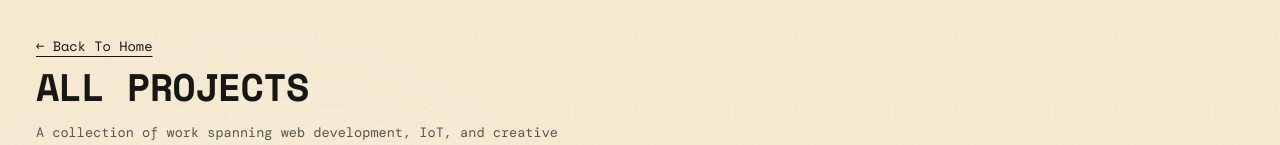
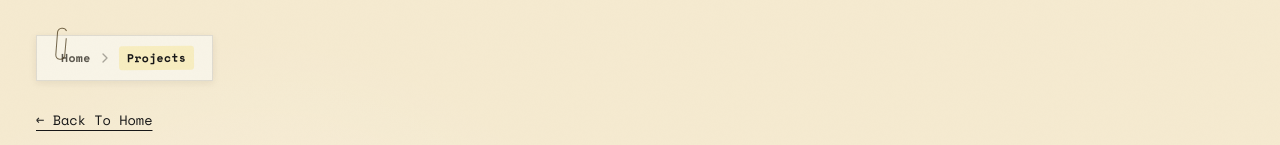
Before and after one commit to sdrzfn/my-portfolio, a Next.js app: page /projects in a window 1280 px wide. Shown: the top 145 px of the page. Built offline with nearby package versions, Linux system fonts and the light colour scheme; a web font is replaced by a local one.

Commit message:
add: new breadcrumbs for project pages

```diff
--- a/app/globals.css
+++ b/app/globals.css
@@ -2000,3 +2000,129 @@ form button:disabled {
     justify-content: center;
   }
 }
+
+/* ============================================
+   BREADCRUMB - SCRAPBOOK PAPER + CLIP
+   ============================================ */
+
+.breadcrumb {
+  margin-bottom: 28px;
+}
+
+.breadcrumb-paper {
+  position: relative;
+  display: inline-flex;
+  align-items: center;
+  padding: 10px 18px 10px 24px;
+  background: var(--paper);
+  border: 1px solid rgba(0, 0, 0, .1);
+  box-shadow: 0 2px 8px rgba(40, 31, 18, .08);
+  overflow: visible;
+}
+
+/* Paper clip decoration */
+.breadcrumb-clip {
+  position: absolute;
+  top: -10px;
+  left: 12px;
+  z-index: 10;
+  transform: rotate(-6deg);
+  opacity: 0.75;
+  transition: transform 0.3s ease, opacity 0.3s ease;
+}
+
+.breadcrumb-paper:hover .breadcrumb-clip {
+  transform: rotate(-2deg) scale(1.05);
+  opacity: 0.9;
+}
+
+/* Breadcrumb list */
+.breadcrumb-list {
+  display: flex;
+  align-items: center;
+  gap: 6px;
+  list-style: none;
+  margin: 0;
+  padding: 0;
+  font-family: var(--display);
+  font-size: 0.72rem;
+  font-weight: 700;
+  letter-spacing: 0.03em;
+}
+
+/* Breadcrumb item */
+.breadcrumb-item {
+  display: flex;
+  align-items: center;
+  gap: 6px;
+}
+
+/* Separator arrow */
+.breadcrumb-separator {
+  display: flex;
+  align-items: center;
+  color: var(--muted);
+  opacity: 0.5;
+}
+
+/* Breadcrumb link */
+.breadcrumb-link {
+  color: var(--muted);
+  text-decoration: none;
+  transition: color 0.2s ease;
+  position: relative;
+}
+
+.breadcrumb-link::after {
+  content: "";
+  position: absolute;
+  bottom: -2px;
+  left: 0;
+  width: 0;
+  height: 1px;
+  background: var(--yellow);
+  transition: width 0.25s ease;
+}
+
+.breadcrumb-link:hover {
+  color: var(--ink);
+}
+
+.breadcrumb-link:hover::after {
+  width: 100%;
+}
+
+/* Current page (last item) */
+.breadcrumb-current {
+  color: var(--ink);
+  font-weight: 700;
+  padding: 2px 8px;
+  background: rgba(241, 215, 75, 0.25);
+  border-radius: 3px;
+  transform: rotate(-0.5deg);
+  display: inline-block;
+}
+
+/* Responsive */
+@media (max-width: 620px) {
+  .breadcrumb-paper {
+    padding: 8px 14px 8px 18px;
+  }
+
+  .breadcrumb-list {
+    font-size: 0.65rem;
+    gap: 4px;
+  }
+
+  .breadcrumb-clip {
+    width: 24px;
+    height: 34px;
+    left: 8px;
+    top: -8px;
+  }
+
+  .breadcrumb-separator svg {
+    width: 12px;
+    height: 12px;
+  }
+}
--- /dev/null
+++ b/components/Breadcrumb.tsx
@@ -0,0 +1,76 @@
+"use client";
+
+import Link from "next/link";
+
+type Crumb = {
+  label: string;
+  href?: string;
+};
+
+type Props = {
+  items: Crumb[];
+};
+
+export default function Breadcrumb({ items }: Props) {
+  return (
+    <nav className="breadcrumb" aria-label="Breadcrumb">
+      <div className="breadcrumb-paper">
+        {/* Paper clip decoration */}
+        <div className="breadcrumb-clip" aria-hidden="true">
+          <svg
+            width="32"
+            height="45"
+            viewBox="0 0 92 130"
+            fill="none"
+            xmlns="http://www.w3.org/2000/svg"
+          >
+            <path
+              d="M57 15c-4-12-22-12-26 0l-12 65c-2 14 19 21 25 7l10-51"
+              stroke="#4b3b1c"
+              strokeWidth="3"
+            />
+          </svg>
+        </div>
+
+        <ol className="breadcrumb-list">
+          {items.map((item, index) => {
+            const isLast = index === items.length - 1;
+
+            return (
+              <li
+                key={index}
+                className={`breadcrumb-item ${isLast ? "is-current" : ""}`}
+              >
+                {isLast ? (
+                  <span className="breadcrumb-current" aria-current="page">
+                    {item.label}
+                  </span>
+                ) : (
+                  <>
+                    <Link href={item.href || "#"} className="breadcrumb-link">
+                      {item.label}
+                    </Link>
+                    <span className="breadcrumb-separator" aria-hidden="true">
+                      <svg
+                        width="16"
+                        height="16"
+                        viewBox="0 0 24 24"
+                        fill="none"
+                        stroke="currentColor"
+                        strokeWidth="2"
+                        strokeLinecap="round"
+                        strokeLinejoin="round"
+                      >
+                        <polyline points="9 18 15 12 9 6" />
+                      </svg>
+                    </span>
+                  </>
+                )}
+              </li>
+            );
+          })}
+        </ol>
+      </div>
+    </nav>
+  );
+}
--- a/components/ProjectShowcase.tsx
+++ b/components/ProjectShowcase.tsx
@@ -2,11 +2,21 @@
 
 import { projects } from "@/data/projects";
 import Link from "next/link";
+import Breadcrumb from "./Breadcrumb";
 
 export default function ProjectShowcase() {
+  const breadcrumbItems = [
+    { label: "Home", href: "/" },
+    { label: "Projects" },
+  ];
+
   return (
     <section className="section projects-showcase" id="projects">
       <div className="container">
+        {/* Breadcrumb */}
+        <Breadcrumb items={breadcrumbItems} />
+
+        {/* Header dengan nomor section seperti referensi */}
         <div className="projects-header">
           <span className="projects-number">
             <Link href="/">← Back To Home</Link>
```
Also changed, not shown: components/ProjectDetail.tsx (+8 -5 lines).
